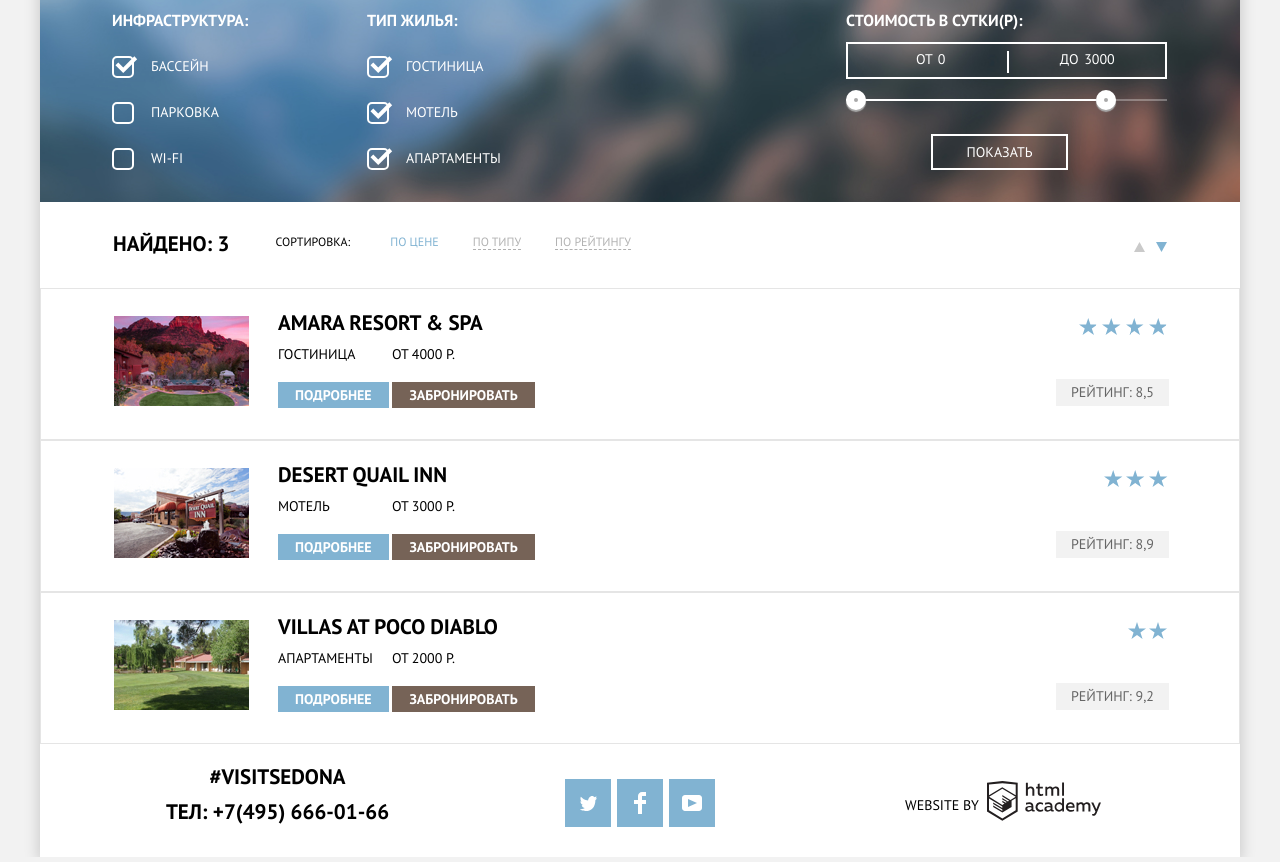
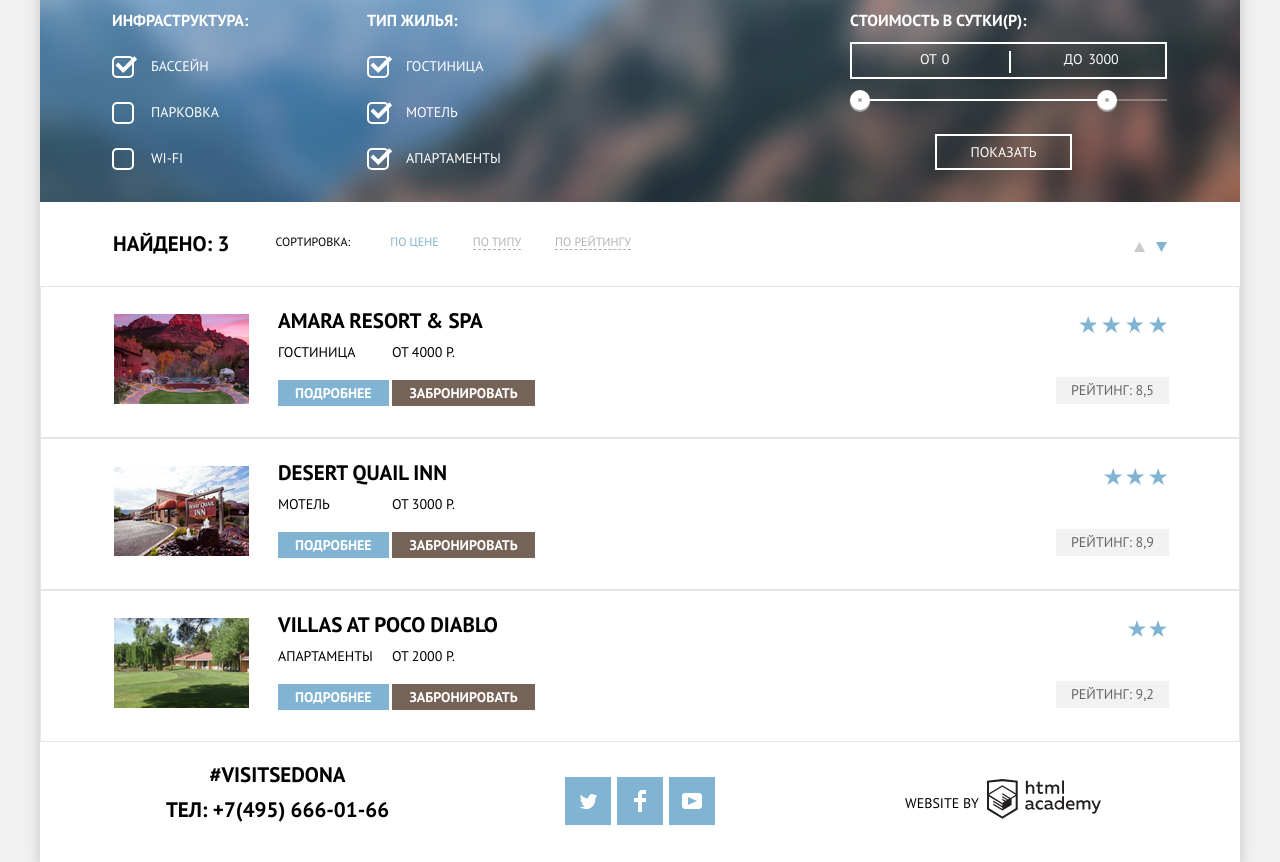
Before and after one commit to DmitryShvornev/1646517-sedona-30, a plain HTML site: page catalog.html in a window 1280 px wide. Shown: the part 73-935 px from the top of the page. Drawn offline with Linux system fonts and the light colour scheme.

Commit message:
Завершение верстки под pixel perfect

```diff
--- a/css/style.css
+++ b/css/style.css
@@ -675,6 +675,7 @@ img {
   border: 2px solid var(--basic-white);
   width: 317px;
   position: relative;
+  box-sizing: border-box;
 }
 
 .price-controls::before {
@@ -919,7 +920,7 @@ img {
   padding: 0;
   padding-left: 46px;
   padding-top: 29px;
-  padding-bottom: 36px;
+  padding-bottom: 34px;
   display: flex;
   flex-direction: row;
   flex-grow: 1;
@@ -1163,7 +1164,7 @@ a .hotel-header:active {
   padding-left: 56px;
   padding-right: 55px;
   padding-top: 20px;
-  padding-bottom: 28px;
+  padding-bottom: 35px;
   box-sizing: border-box;
 }
 
```
Also changed, not shown: index.html (+1 -1 lines).
